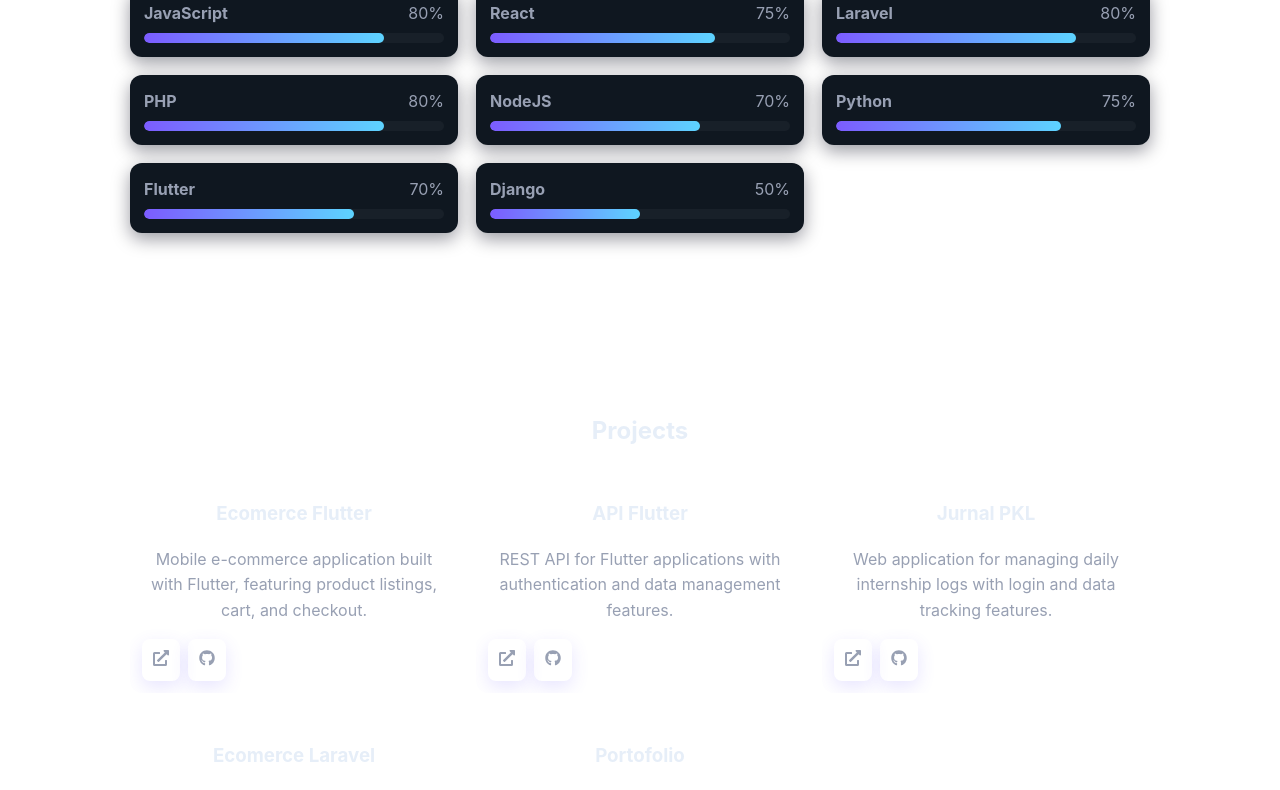
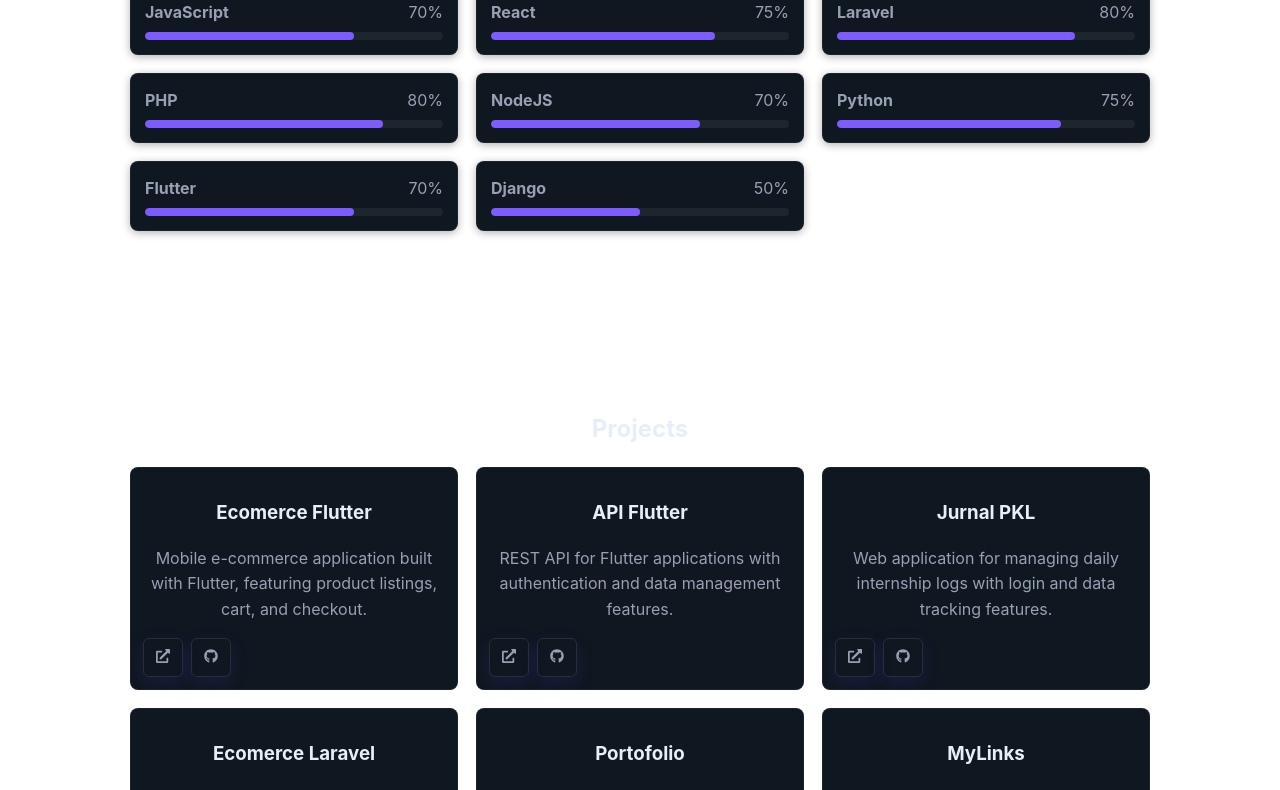
Before and after one commit to Reno11052009/portofolio, a React (Vite) app: page / in a window 1280 px wide. Shown: the part 947-1737 px from the top of the page. Built offline with nearby package versions, Linux system fonts and the light colour scheme.

Commit message:
fix navbar

```diff
--- a/src/components/Hero.css
+++ b/src/components/Hero.css
@@ -2,11 +2,12 @@
 .hero__copy{flex:1}
 .hero__title{font-size:2.4rem;margin:0 0 12px}
 .hero__lead{color:var(--muted);margin-bottom:16px}
-.accent{background:linear-gradient(90deg,var(--accent),#5dd3ff);-webkit-background-clip:text;background-clip:text;color:transparent}
+.accent{color:var(--accent)}
 .hero__actions{display:flex;gap:12px;margin-bottom:12px}
-.btn--ghost{background:transparent;border:1px solid rgba(255,255,255,0.06);color:var(--muted)}
+.btn--ghost{background:transparent;border:1px solid rgba(255,255,255,0.1);color:var(--muted);padding:8px 14px;border-radius:6px;cursor:pointer;transition:all 200ms ease}
+.btn--ghost:hover{border-color:var(--accent);color:var(--accent)}
 .hero__avatar{width:180px;height:180px;display:flex;align-items:center;justify-content:center}
-.avatar__circle{width:150px;height:150px;border-radius:50%;background:linear-gradient(135deg,#6b5cff,#5dd3ff);box-shadow:0 14px 40px rgba(92,72,255,0.18);border:3px solid rgba(255,255,255,0.04)}
+.avatar__circle{width:150px;height:150px;border-radius:50%;background:var(--accent);opacity:0.8;box-shadow:0 8px 24px rgba(34,197,94,0.15);border:2px solid rgba(255,255,255,0.08)}
 .hero__roles{margin-top:10px;color:var(--muted)}
 
 @media(max-width:880px){
--- a/src/components/Navbar.css
+++ b/src/components/Navbar.css
@@ -6,7 +6,13 @@
 .nav__links a{color:var(--muted);text-decoration:none;position:relative;padding:4px 0}
 .nav__links a:after{content:"";position:absolute;left:0;right:0;height:2px;background:linear-gradient(90deg,var(--accent),#5dd3ff);bottom:-2px;transform:scaleX(0);transform-origin:left;transition:transform .28s cubic-bezier(.2,.9,.2,1)}
 .nav__links a:hover:after{transform:scaleX(1)}
-.nav__menu{display:none;background:transparent;border:none;color:var(--muted)}
+.nav__menu{display:none;background:transparent;border:none;color:var(--muted);cursor:pointer;padding:8px;border-radius:6px;transition:all 200ms ease;align-items:center;justify-content:center;width:40px;height:40px}
+.nav__menu:hover{color:var(--accent);background:rgba(34,197,94,0.1)}
+.nav__menu:focus{outline:none;box-shadow:0 0 0 2px rgba(34,197,94,0.3)}
+.nav__mobile{position:absolute;top:100%;left:0;right:0;background:rgba(10,12,18,0.95);border-top:1px solid rgba(255,255,255,0.05);padding:16px 20px;backdrop-filter:blur(6px)}
+.nav__mobile-links{list-style:none;margin:0;padding:0;display:flex;flex-direction:column;gap:12px}
+.nav__mobile-links a{color:var(--muted);text-decoration:none;padding:10px 0;display:block;transition:color 200ms ease}
+.nav__mobile-links a:hover{color:var(--accent)}
 
 @media(max-width:880px){
   .nav__links{display:none}
--- a/src/components/Navbar.jsx
+++ b/src/components/Navbar.jsx
@@ -1,15 +1,22 @@
 import React, { useEffect, useState } from 'react'
 import './Navbar.css'
 import { motion } from 'framer-motion'
-import { FiMenu } from 'react-icons/fi'
+import { FiMenu, FiX } from 'react-icons/fi'
 
 const navVariants = {
   hidden: { y: -80, opacity: 0 },
   show: { y: 0, opacity: 1, transition: { type: 'spring', stiffness: 120, damping: 18 } }
 }
 
+const mobileMenuVariants = {
+  hidden: { opacity: 0, y: -10 },
+  show: { opacity: 1, y: 0, transition: { duration: 0.2 } }
+}
+
 export default function Navbar(){
   const [scrolled, setScrolled] = useState(false)
+  const [mobileMenuOpen, setMobileMenuOpen] = useState(false)
+
   useEffect(()=>{
     const onScroll = ()=> setScrolled(window.scrollY>20)
     onScroll()
@@ -17,20 +24,41 @@ export default function Navbar(){
     return ()=> window.removeEventListener('scroll', onScroll)
   },[])
 
+  const handleNavClick = (e) => {
+    e.preventDefault()
+    const href = e.currentTarget.getAttribute('href')
+    setMobileMenuOpen(false)
+    const element = document.querySelector(href)
+    if(element) element.scrollIntoView({ behavior: 'smooth' })
+  }
+
   return (
     <motion.nav className={"nav" + (scrolled? ' nav--scrolled':'')}
       variants={navVariants} initial="hidden" animate="show">
       <div className="nav__inner container">
         <div className="brand">MyPortfolio</div>
         <ul className="nav__links">
-          <li><a href="#home">Home</a></li>
-          <li><a href="#about">About</a></li>
-          <li><a href="#skills">Skills</a></li>
-          <li><a href="#projects">Projects</a></li>
-          <li><a href="#contact">Contact</a></li>
+          <li><a href="#home" onClick={handleNavClick}>Home</a></li>
+          <li><a href="#about" onClick={handleNavClick}>About</a></li>
+          <li><a href="#skills" onClick={handleNavClick}>Skills</a></li>
+          <li><a href="#projects" onClick={handleNavClick}>Projects</a></li>
+          <li><a href="#contact" onClick={handleNavClick}>Contact</a></li>
         </ul>
-        <button className="nav__menu"><FiMenu size={20} /></button>
+        <button className="nav__menu" onClick={()=>setMobileMenuOpen(!mobileMenuOpen)}>
+          {mobileMenuOpen ? <FiX size={24} /> : <FiMenu size={24} />}
+        </button>
       </div>
+      {mobileMenuOpen && (
+        <motion.div className="nav__mobile" variants={mobileMenuVariants} initial="hidden" animate="show">
+          <ul className="nav__mobile-links">
+            <li><a href="#home" onClick={handleNavClick}>Home</a></li>
+            <li><a href="#about" onClick={handleNavClick}>About</a></li>
+            <li><a href="#skills" onClick={handleNavClick}>Skills</a></li>
+            <li><a href="#projects" onClick={handleNavClick}>Projects</a></li>
+            <li><a href="#contact" onClick={handleNavClick}>Contact</a></li>
+          </ul>
+        </motion.div>
+      )}
     </motion.nav>
   )
 }
--- a/src/components/Projects.css
+++ b/src/components/Projects.css
@@ -1,8 +1,10 @@
 .projects__grid{display:grid;grid-template-columns:repeat(3,1fr);gap:18px;margin-top:18px}
-.project__card{background:linear-gradient(180deg,rgba(255,255,255,0.02),rgba(255,255,255,0.01));border-radius:12px;overflow:hidden;display:flex;flex-direction:column;transition:transform .18s ease,box-shadow .18s ease}
+.project__card{background:var(--surface);border:1px solid rgba(255,255,255,0.05);border-radius:8px;overflow:hidden;display:flex;flex-direction:column;transition:all 200ms ease}
+.project__card:hover{border-color:var(--accent);box-shadow:0 4px 12px rgba(34,197,94,0.1)}
 .project__body{padding:12px}
 .project__cta{display:flex;gap:8px;margin-top:10px}
-.btn--ghost{padding:8px 10px;border-radius:8px}
+.btn--ghost{padding:8px 12px;border-radius:6px;border:1px solid rgba(255,255,255,0.1);background:transparent;cursor:pointer;transition:all 200ms ease;font-size:0.875rem}
+.btn--ghost:hover{border-color:var(--accent);color:var(--accent)}
 
 @media(max-width:960px){.projects__grid{grid-template-columns:repeat(2,1fr)}}
 @media(max-width:680px){.projects__grid{grid-template-columns:1fr}}
--- a/src/components/Skills.css
+++ b/src/components/Skills.css
@@ -1,8 +1,9 @@
 .skills__grid{display:grid;grid-template-columns:repeat(3,1fr);gap:18px;margin-top:18px}
-.skill__card{background:var(--surface);padding:14px;border-radius:12px;box-shadow:0 6px 18px rgba(2,6,23,0.4);transition:transform .18s ease,box-shadow .18s ease}
+.skill__card{background:var(--surface);padding:14px;border-radius:8px;border:1px solid rgba(255,255,255,0.05);box-shadow:0 2px 8px rgba(0,0,0,0.3);transition:all 200ms ease}
+.skill__card:hover{transform:translateY(-2px);box-shadow:0 4px 12px rgba(34,197,94,0.1)}
 .skill__head{display:flex;justify-content:space-between;align-items:center;margin-bottom:8px;color:var(--muted)}
-.skill__bar{height:10px;background:rgba(255,255,255,0.04);border-radius:999px;overflow:hidden}
-.skill__fill{height:100%;background:linear-gradient(90deg,var(--accent),#5dd3ff);border-radius:999px}
+.skill__bar{height:8px;background:rgba(255,255,255,0.06);border-radius:4px;overflow:hidden}
+.skill__fill{height:100%;background:var(--accent);border-radius:4px}
 
 @media(max-width:960px){.skills__grid{grid-template-columns:repeat(2,1fr)}}
 @media(max-width:540px){.skills__grid{grid-template-columns:1fr}}
--- a/src/data/projects.js
+++ b/src/data/projects.js
@@ -3,7 +3,8 @@ const projects = [
   { id:2, title:'API Flutter', desc:'REST API for Flutter applications with authentication and data management features.', demo:'#', repo:'https://github.com/Reno11052009/api-flutter.git' },
   { id:3, title:'Jurnal PKL', desc:'Web application for managing daily internship logs with login and data tracking features.', demo:'#', repo:'https://github.com/Reno11052009/jurnalpkl.git' },
   { id:4, title:'Ecomerce Laravel', desc:'E-commerce website built with Laravel, including product management, transactions, and user authentication.', demo:'#', repo:'https://github.com/Reno11052009/ecomerce-laravel.git' },
-  { id:5, title:'Portofolio', desc:'Personal portfolio website showcasing projects and skills, built with React and Framer Motion.', demo:'#', repo:'https://github.com/Reno11052009/portofolio.git'}
+  { id:5, title:'Portofolio', desc:'Personal portfolio website showcasing projects and skills, built with React and Framer Motion.', demo:'#', repo:'https://github.com/Reno11052009/portofolio.git'},
+  { id:6, title:'MyLinks', desc:'All-in-one digital bio platform with link tracking, product management, and Midtrans payment integration (Node.js + React + MySQL)', demo:'#', repo:'https://github.com/Reno11052009/MyLinks.git'}
 ]
 
 export default projects
--- a/src/data/skills.js
+++ b/src/data/skills.js
@@ -1,5 +1,5 @@
 const skills = [
-  {name:'JavaScript', level:80},
+  {name:'JavaScript', level:70},
   {name:'React', level:75},
   {name:"Laravel", level:80},
   {name:"PHP", level:80},
```
